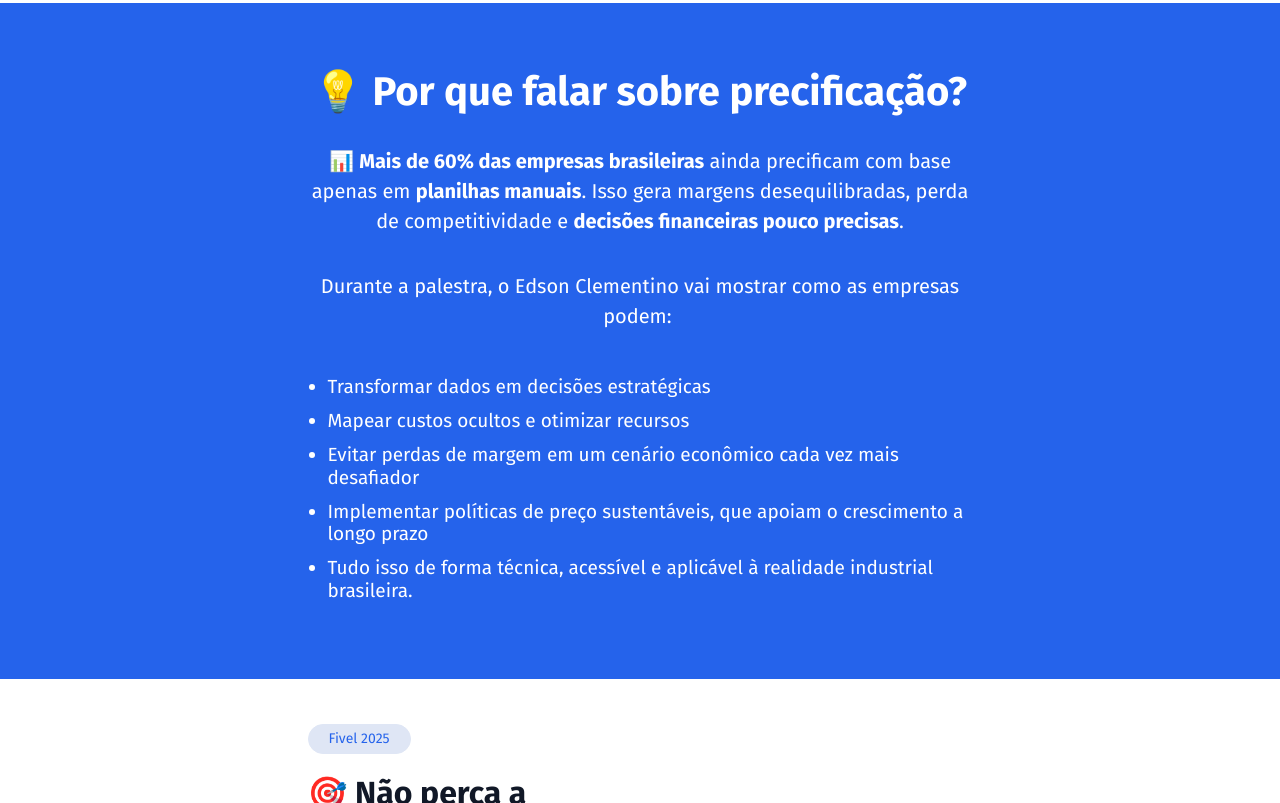
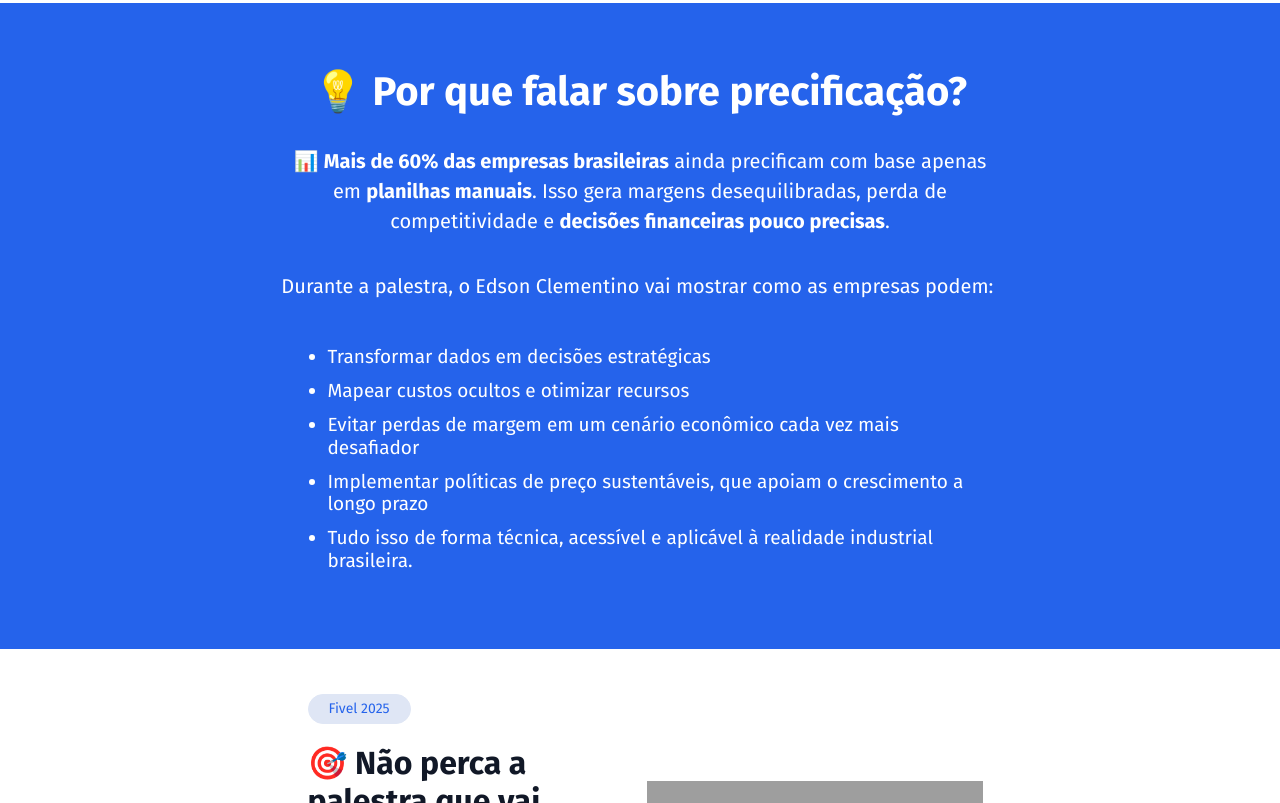
Before and after one commit to leonardomartindev/email-fivel-2025, a plain HTML site: page emails/campanhas/industria_precificacao/index.html in a window 1280 px wide. Shown: the part 1837-2640 px from the top of the page. Drawn offline with Linux system fonts and the light colour scheme; grey boxes are pictures that could not be loaded.

Commit message:
fix: adjust text styling for improved readability in "Precificação" email campaign

```diff
--- a/emails/campanhas/industria_precificacao/index.html
+++ b/emails/campanhas/industria_precificacao/index.html
@@ -405,7 +405,7 @@
 														<tr>
 															<td class="pad" style="padding-bottom:25px;padding-top:10px;">
 																<div style="color:#ffffff;direction:ltr;font-family:Fira Sans, Lucida Sans Unicode, Lucida Grande, sans-serif;font-size:20px;font-weight:400;letter-spacing:0px;line-height:1.5;text-align:center;mso-line-height-alt:30px;">
-																	<p style="margin: 0;">Durante a palestra, o Edson Clementino vai mostrar como as empresas podem:&nbsp;</p>
+																	<p style="margin: 0; white-space: nowrap">Durante a palestra, o Edson Clementino vai mostrar como as empresas podem:&nbsp;</p>
 																</div>
 															</td>
 														</tr>
```
